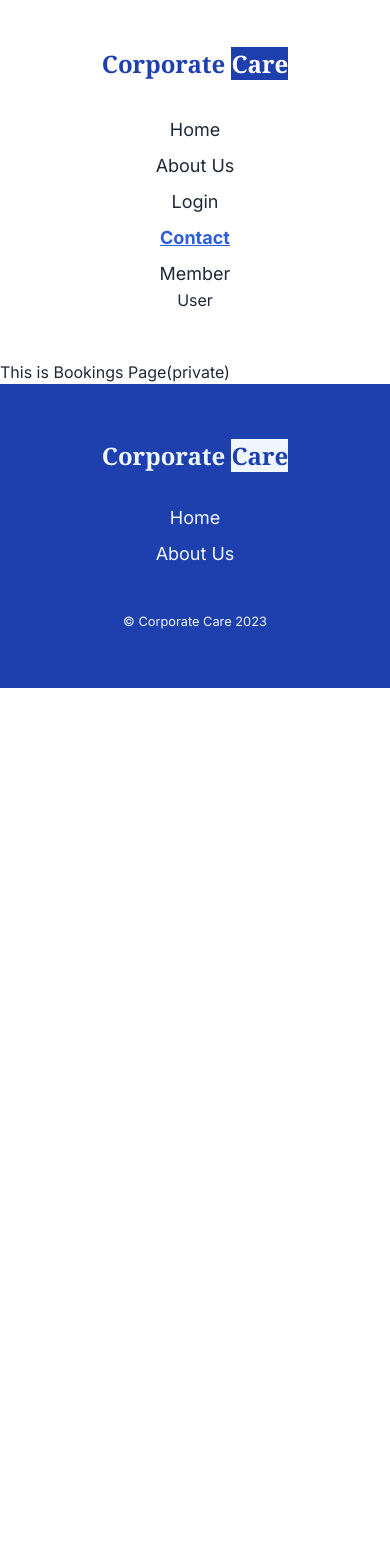
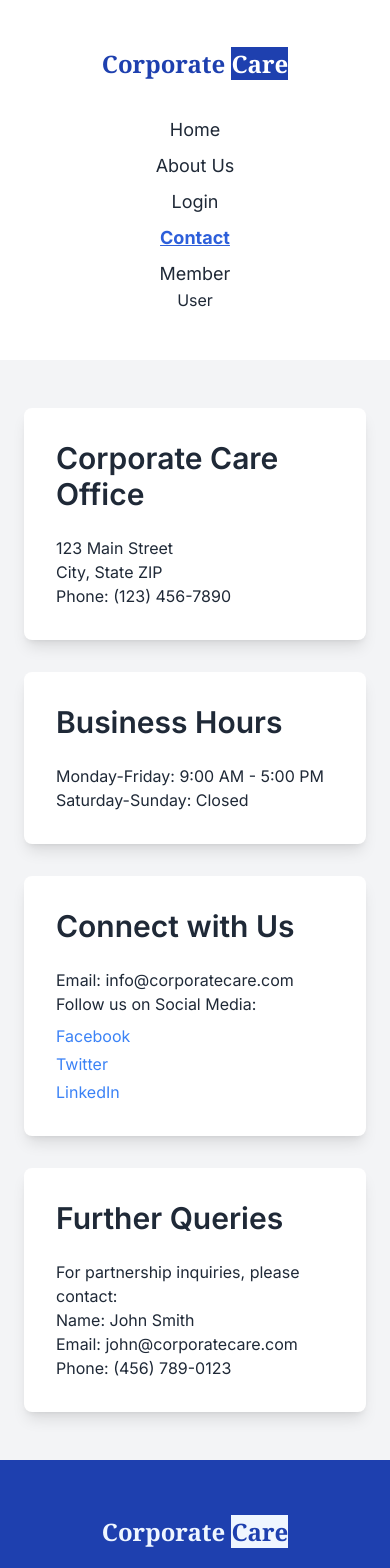
Before and after one commit to searchsakib/corporate-care, a React (Vite) app: page /contact in a window 390 px wide. Shown: the top 1568 px of the page. Before the commit the page ends 844 px from the top, so only its background shows below. Built offline with nearby package versions, Linux system fonts and the light colour scheme.

Commit message:
contact section done with responsive

```diff
--- a/src/components/Contact/Contact.jsx
+++ b/src/components/Contact/Contact.jsx
@@ -1,7 +1,48 @@
 const Contact = () => {
   return (
-    <div>
-      <h2>This is Bookings Page(private)</h2>
+    <div className="bg-gray-100 py-12 px-6 md:px-3 lg:px-0">
+      <div className="max-w-3xl mx-auto grid gap-8 grid-cols-1 md:grid-cols-2">
+        <div className="bg-white p-8 rounded-lg shadow-lg">
+          <h2 className="text-3xl font-semibold mb-6">Corporate Care Office</h2>
+          <p>123 Main Street</p>
+          <p>City, State ZIP</p>
+          <p>Phone: (123) 456-7890</p>
+        </div>
+        <div className="bg-white p-8 rounded-lg shadow-lg">
+          <h2 className="text-3xl font-semibold mb-6">Business Hours</h2>
+          <p>Monday-Friday: 9:00 AM - 5:00 PM</p>
+          <p>Saturday-Sunday: Closed</p>
+        </div>
+        <div className="bg-white p-8 rounded-lg shadow-lg">
+          <h2 className="text-3xl font-semibold mb-6">Connect with Us</h2>
+          <p>Email: info@corporatecare.com</p>
+          <p>Follow us on Social Media:</p>
+          <ul className="list-none p-0 mt-2">
+            <li className="mb-1">
+              <a href="#" className="text-blue-500 hover:underline">
+                Facebook
+              </a>
+            </li>
+            <li className="mb-1">
+              <a href="#" className="text-blue-500 hover:underline">
+                Twitter
+              </a>
+            </li>
+            <li>
+              <a href="#" className="text-blue-500 hover:underline">
+                LinkedIn
+              </a>
+            </li>
+          </ul>
+        </div>
+        <div className="bg-white p-8 rounded-lg shadow-lg">
+          <h2 className="text-3xl font-semibold mb-6">Further Queries</h2>
+          <p>For partnership inquiries, please contact:</p>
+          <p>Name: John Smith</p>
+          <p>Email: john@corporatecare.com</p>
+          <p>Phone: (456) 789-0123</p>
+        </div>
+      </div>
     </div>
   );
 };
```
